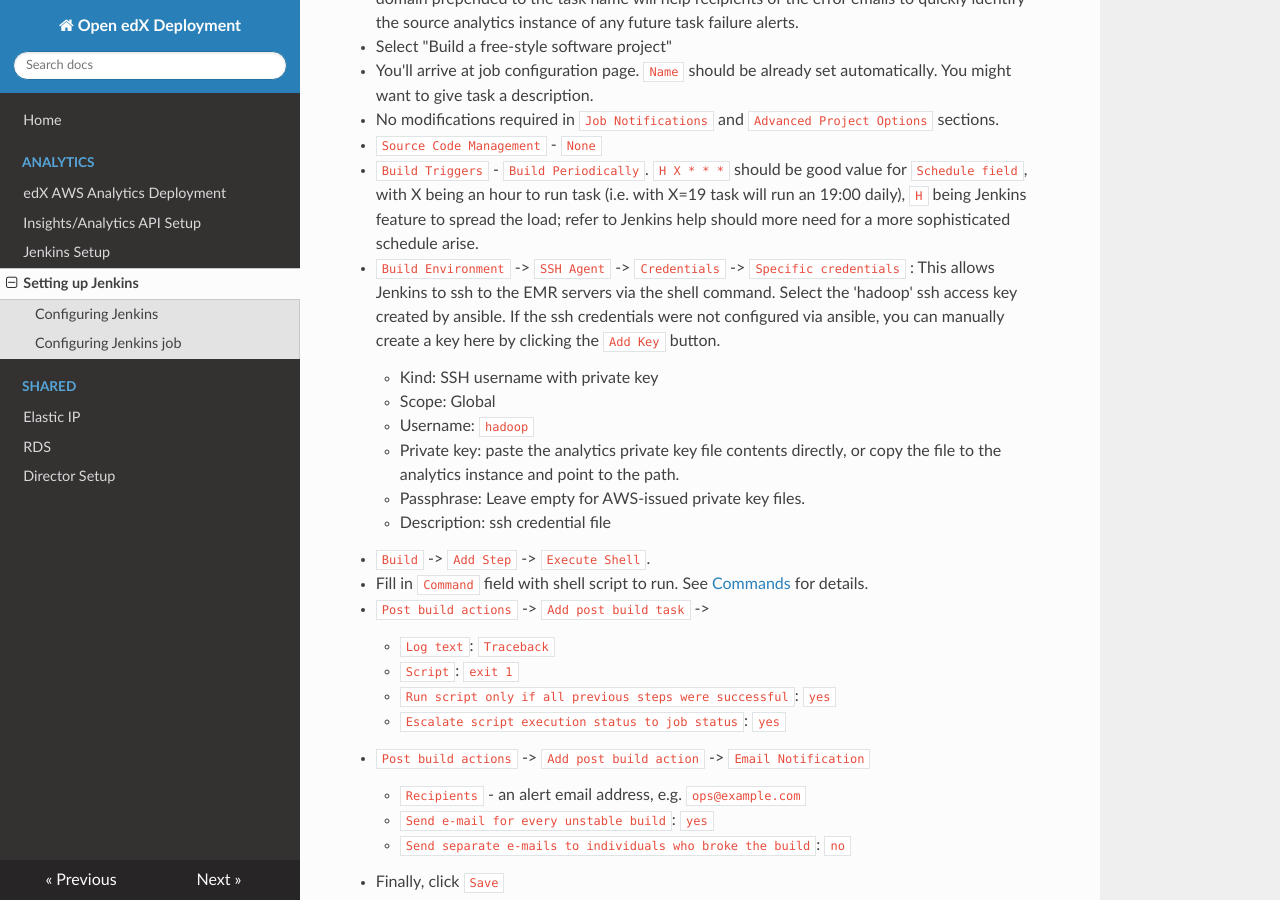
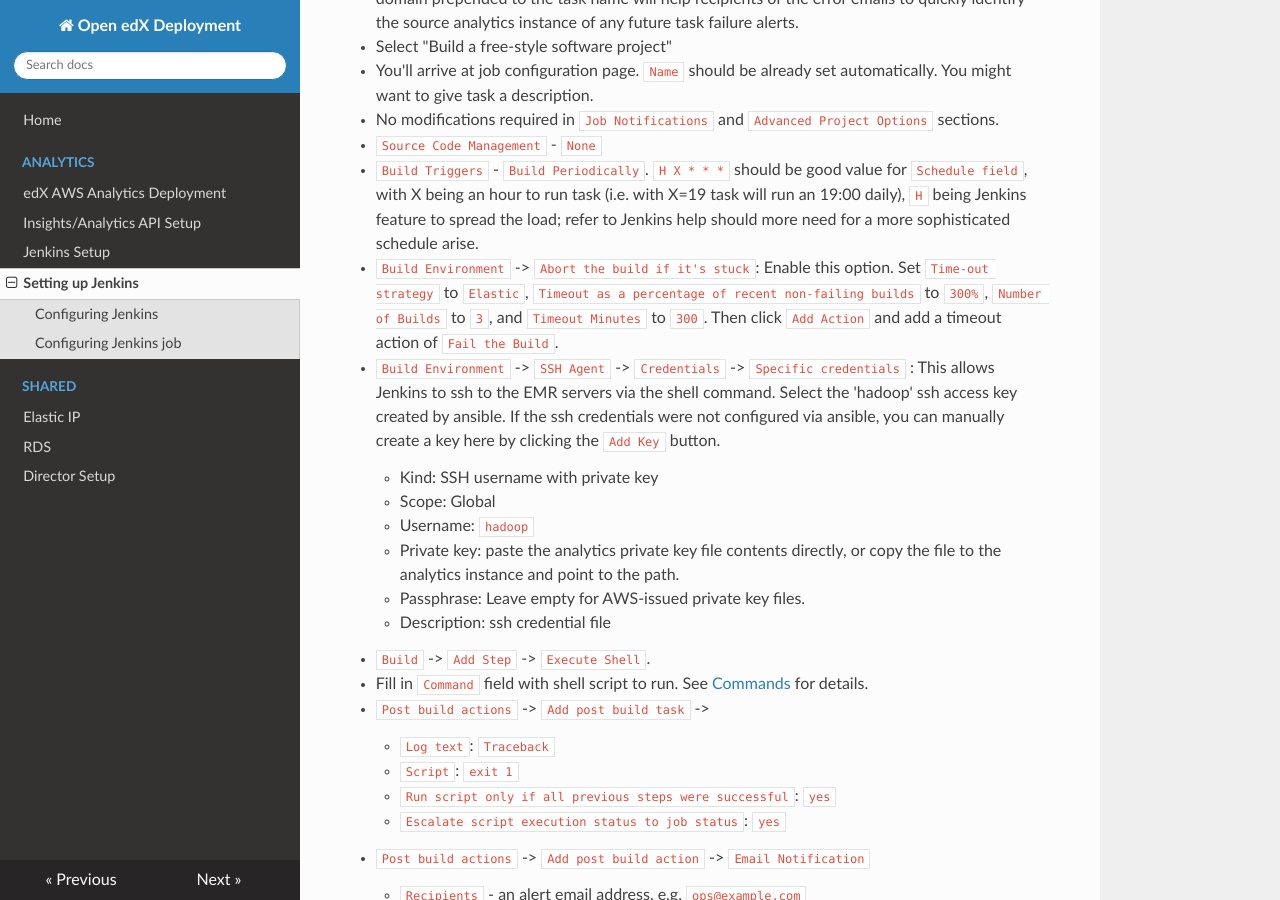
Before and after one commit to open-craft/openedx-deployment, an MkDocs documentation site: the page built from docs/analytics/jenkins_jobs.md, in a window 1280 px wide and 900 px high, scrolled down 1128 px. Built offline with MkDocs 1.6.1, drawn with Linux system fonts in a browser that asks for light colours; nearby versions of some CDN libraries.

Commit message:
Update Jenkins setup instructions to use timeouts

```diff
--- a/docs/analytics/jenkins_jobs.md
+++ b/docs/analytics/jenkins_jobs.md
@@ -50,6 +50,7 @@ To create job, authenticate to Jenkins, than go to main page.
 * `Build Triggers` - `Build Periodically`. `H X * * *` should be good value for `Schedule field`, with X being an hour
   to run task (i.e. with X=19 task will run an 19:00 daily), `H` being Jenkins feature to spread the load; refer to
   Jenkins help should more need for a more sophisticated schedule arise.
+* `Build Environment` -> `Abort the build if it's stuck`: Enable this option. Set `Time-out strategy` to `Elastic`, `Timeout as a percentage of recent non-failing builds` to `300%`, `Number of Builds` to `3`, and `Timeout Minutes` to `300`. Then click `Add Action` and add a timeout action of `Fail the Build`.
 * `Build Environment` -> `SSH Agent` -> `Credentials` -> `Specific credentials` : This allows Jenkins to ssh to the
   EMR servers via the shell command.  Select the 'hadoop' ssh access key created by ansible.
   If the ssh credentials were not configured via ansible, you can manually create a key here by clicking the
```
